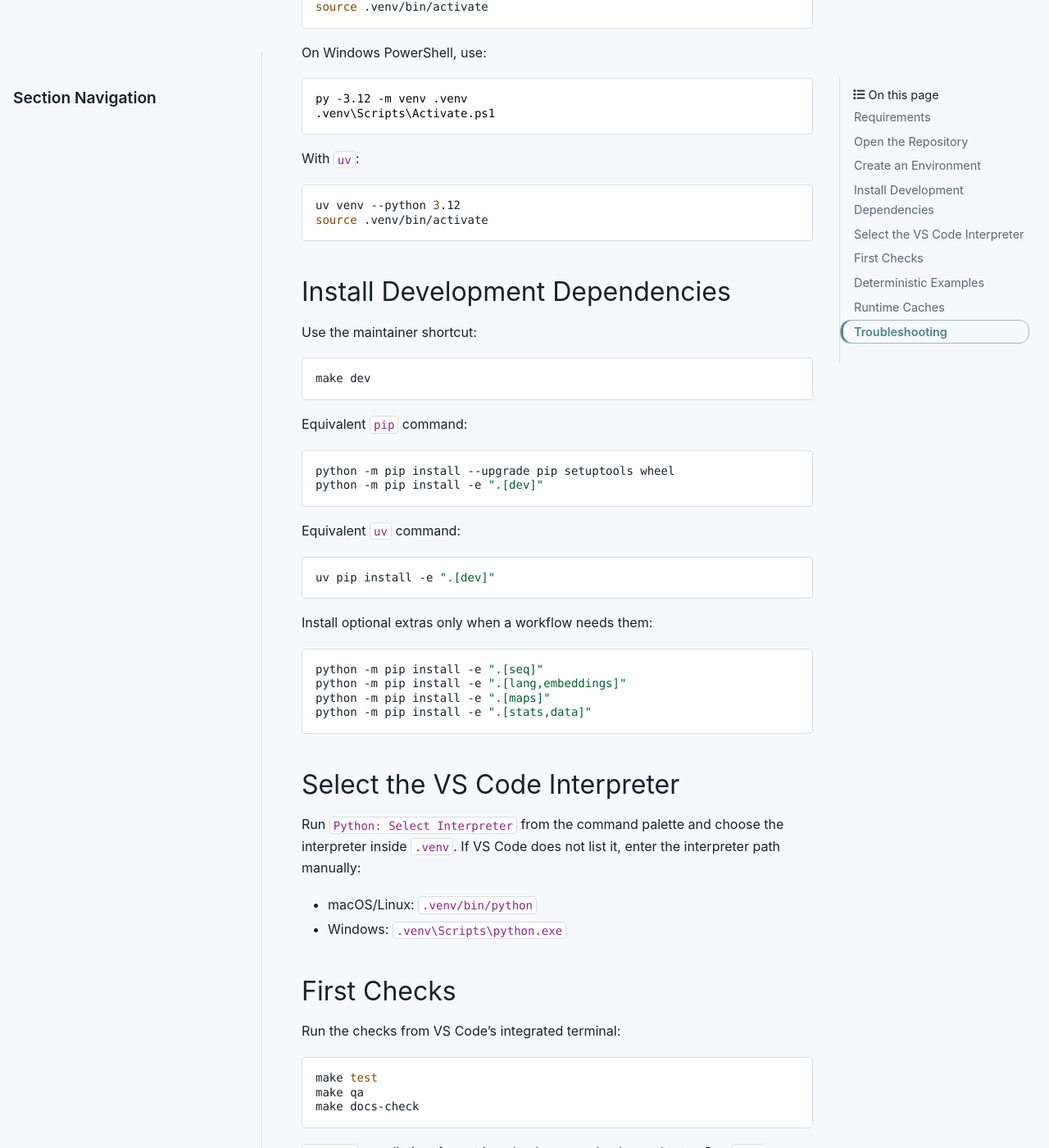
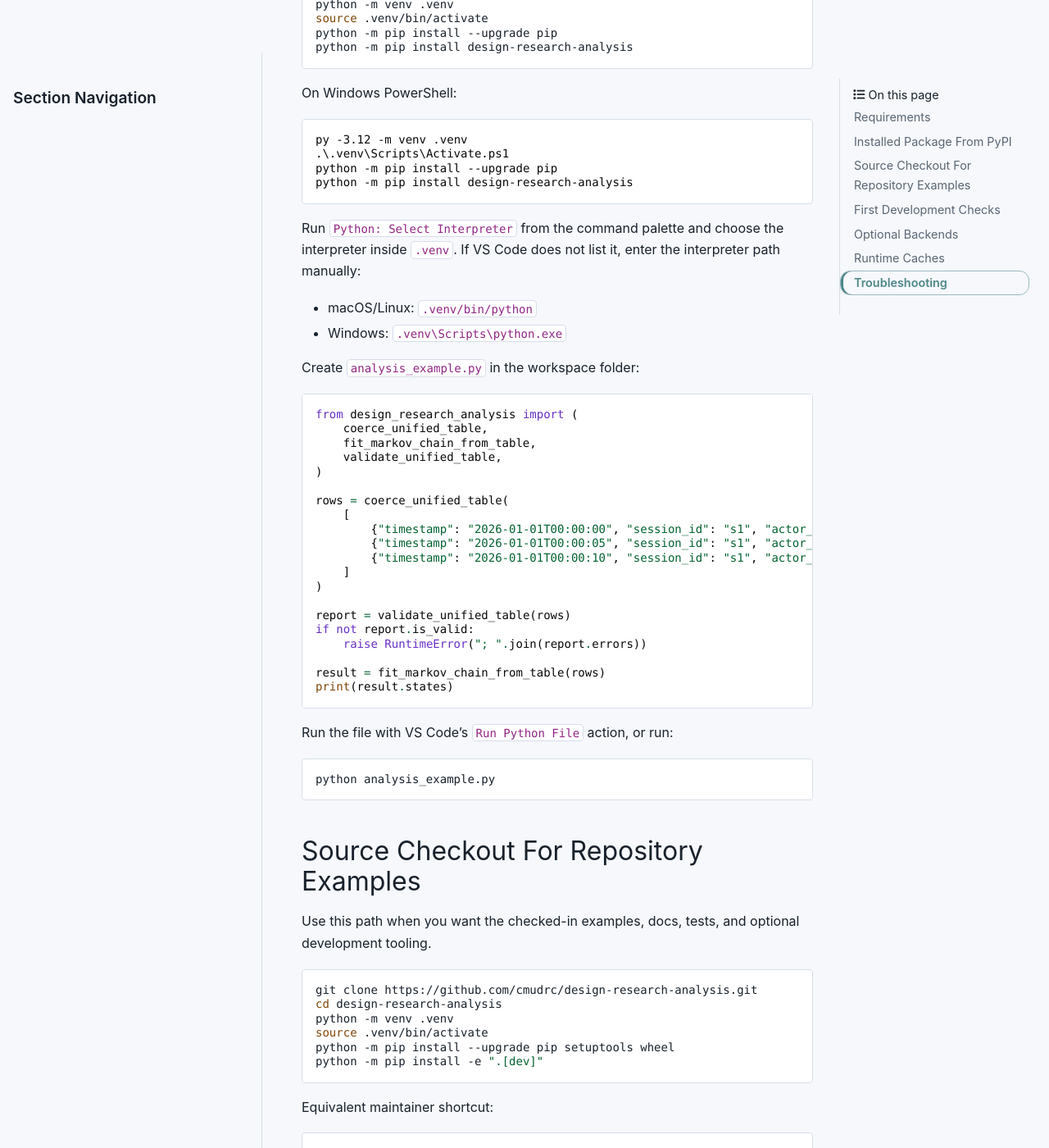
Before and after one commit to cmudrc/design-research-analysis, a Sphinx documentation site: the page built from docs/vscode_start.rst, in a window 1280 px wide and 1400 px high, scrolled down 832 px. Shown: the whole window at 82% size. Built offline with Sphinx 7.4.7 and the PyData theme 0.15.4, drawn with Linux system fonts in a browser that asks for light colours; some of the changed text lies outside the part shown.

Commit message:
Document PyPI VS Code example path

```diff
--- a/docs/vscode_start.rst
+++ b/docs/vscode_start.rst
@@ -1,8 +1,13 @@
-VS Code Start
-=============
+Run An Example In VS Code
+=========================
 
-Use this path when opening ``design-research-analysis`` in VS Code for the first
-time. The commands are repo-local and assume Python 3.12 or newer.
+Use this page when you want to try ``design-research-analysis`` in VS Code.
+Choose the installed-package path for a first user workflow, or the source
+checkout path when you want to run the repository's checked-in examples and
+development checks.
+
+The checked-in ``examples/`` directory lives in the repository source. Do not
+assume those files are present inside the PyPI wheel.
 
 Requirements
 ------------
@@ -10,73 +15,31 @@ Requirements
 - Python 3.12 or newer. Maintainer workflows target the version in
   ``.python-version``.
 - VS Code with the Python extension.
-- ``make`` available in the integrated terminal.
-- Optional: ``uv`` for faster virtual environment and package installs.
+- A VS Code integrated terminal.
 
-Open the Repository
--------------------
+Installed Package From PyPI
+---------------------------
 
-Open the repository root folder in VS Code, not the parent ecosystem folder. The
-root should contain ``pyproject.toml``, ``Makefile``, ``src/``, ``tests/``, and
-``examples/``.
+Open an empty folder in VS Code, then create and activate a virtual
+environment from ``Terminal > New Terminal``.
 
-Create an Environment
----------------------
-
-Standard library setup:
+On macOS or Linux:
 
 .. code-block:: bash
 
    python -m venv .venv
    source .venv/bin/activate
+   python -m pip install --upgrade pip
+   python -m pip install design-research-analysis
 
-On Windows PowerShell, use:
+On Windows PowerShell:
 
 .. code-block:: powershell
 
    py -3.12 -m venv .venv
-   .venv\Scripts\Activate.ps1
-
-With ``uv``:
-
-.. code-block:: bash
-
-   uv venv --python 3.12
-   source .venv/bin/activate
-
-Install Development Dependencies
---------------------------------
-
-Use the maintainer shortcut:
-
-.. code-block:: bash
-
-   make dev
-
-Equivalent ``pip`` command:
-
-.. code-block:: bash
-
-   python -m pip install --upgrade pip setuptools wheel
-   python -m pip install -e ".[dev]"
-
-Equivalent ``uv`` command:
-
-.. code-block:: bash
-
-   uv pip install -e ".[dev]"
-
-Install optional extras only when a workflow needs them:
-
-.. code-block:: bash
-
-   python -m pip install -e ".[seq]"
-   python -m pip install -e ".[lang,embeddings]"
-   python -m pip install -e ".[maps]"
-   python -m pip install -e ".[stats,data]"
-
-Select the VS Code Interpreter
-------------------------------
+   .\.venv\Scripts\Activate.ps1
+   python -m pip install --upgrade pip
+   python -m pip install design-research-analysis
 
 Run ``Python: Select Interpreter`` from the command palette and choose the
 interpreter inside ``.venv``. If VS Code does not list it, enter the interpreter
@@ -85,8 +48,68 @@ path manually:
 - macOS/Linux: ``.venv/bin/python``
 - Windows: ``.venv\Scripts\python.exe``
 
-First Checks
-------------
+Create ``analysis_example.py`` in the workspace folder:
+
+.. code-block:: python
+
+   from design_research_analysis import (
+       coerce_unified_table,
+       fit_markov_chain_from_table,
+       validate_unified_table,
+   )
+
+   rows = coerce_unified_table(
+       [
+           {"timestamp": "2026-01-01T00:00:00", "session_id": "s1", "actor_id": "a", "event_type": "ideate"},
+           {"timestamp": "2026-01-01T00:00:05", "session_id": "s1", "actor_id": "a", "event_type": "refine"},
+           {"timestamp": "2026-01-01T00:00:10", "session_id": "s1", "actor_id": "a", "event_type": "evaluate"},
+       ]
+   )
+
+   report = validate_unified_table(rows)
+   if not report.is_valid:
+       raise RuntimeError("; ".join(report.errors))
+
+   result = fit_markov_chain_from_table(rows)
+   print(result.states)
+
+Run the file with VS Code's ``Run Python File`` action, or run:
+
+.. code-block:: bash
+
+   python analysis_example.py
+
+Source Checkout For Repository Examples
+---------------------------------------
+
+Use this path when you want the checked-in examples, docs, tests, and optional
+development tooling.
+
+.. code-block:: bash
+
+   git clone https://github.com/cmudrc/design-research-analysis.git
+   cd design-research-analysis
+   python -m venv .venv
+   source .venv/bin/activate
+   python -m pip install --upgrade pip setuptools wheel
+   python -m pip install -e ".[dev]"
+
+Equivalent maintainer shortcut:
+
+.. code-block:: bash
+
+   make dev
+
+Run the deterministic example path from the integrated terminal:
+
+.. code-block:: bash
+
+   make run-example
+   make examples-test
+   python examples/basic_usage.py
+
+First Development Checks
+------------------------
 
 Run the checks from VS Code's integrated terminal:
 
@@ -99,21 +122,17 @@ Run the checks from VS Code's integrated terminal:
 ``make qa`` runs linting, formatting checks, type checks, and tests. Run
 ``make coverage`` before merge when changing tested behavior.
 
-Deterministic Examples
-----------------------
+Optional Backends
+-----------------
 
-Run the compact deterministic example path from the integrated terminal:
+Install optional extras only when a workflow needs them:
 
 .. code-block:: bash
 
-   make run-example
-   make examples-test
-
-To run the primary script directly:
-
-.. code-block:: bash
-
-   PYTHONPATH=src python examples/basic_usage.py
+   python -m pip install -e ".[seq]"
+   python -m pip install -e ".[lang,embeddings]"
+   python -m pip install -e ".[maps]"
+   python -m pip install -e ".[stats,data]"
 
 Runtime Caches
 --------------
@@ -130,8 +149,8 @@ Troubleshooting
   interpreter and reload the window.
 - If ``make`` uses the wrong Python, activate ``.venv`` in the terminal or run
   ``PYTHON=.venv/bin/python make test``.
-- If Windows activation is blocked, enable script execution for the current
-  user or use the VS Code Python extension's environment activation.
+- If Windows activation is blocked, switch the terminal profile to Command
+  Prompt and run ``.\.venv\Scripts\activate.bat``.
 - If a method-specific import is missing, install the matching optional extra
   rather than ``all`` unless you need a broad local analysis workstation.
 - Avoid committing generated runtime output under ``artifacts/``,
```
Also changed, not shown: CONTRIBUTING.md (+3 -2 lines), README.md (+2 -1 lines).
